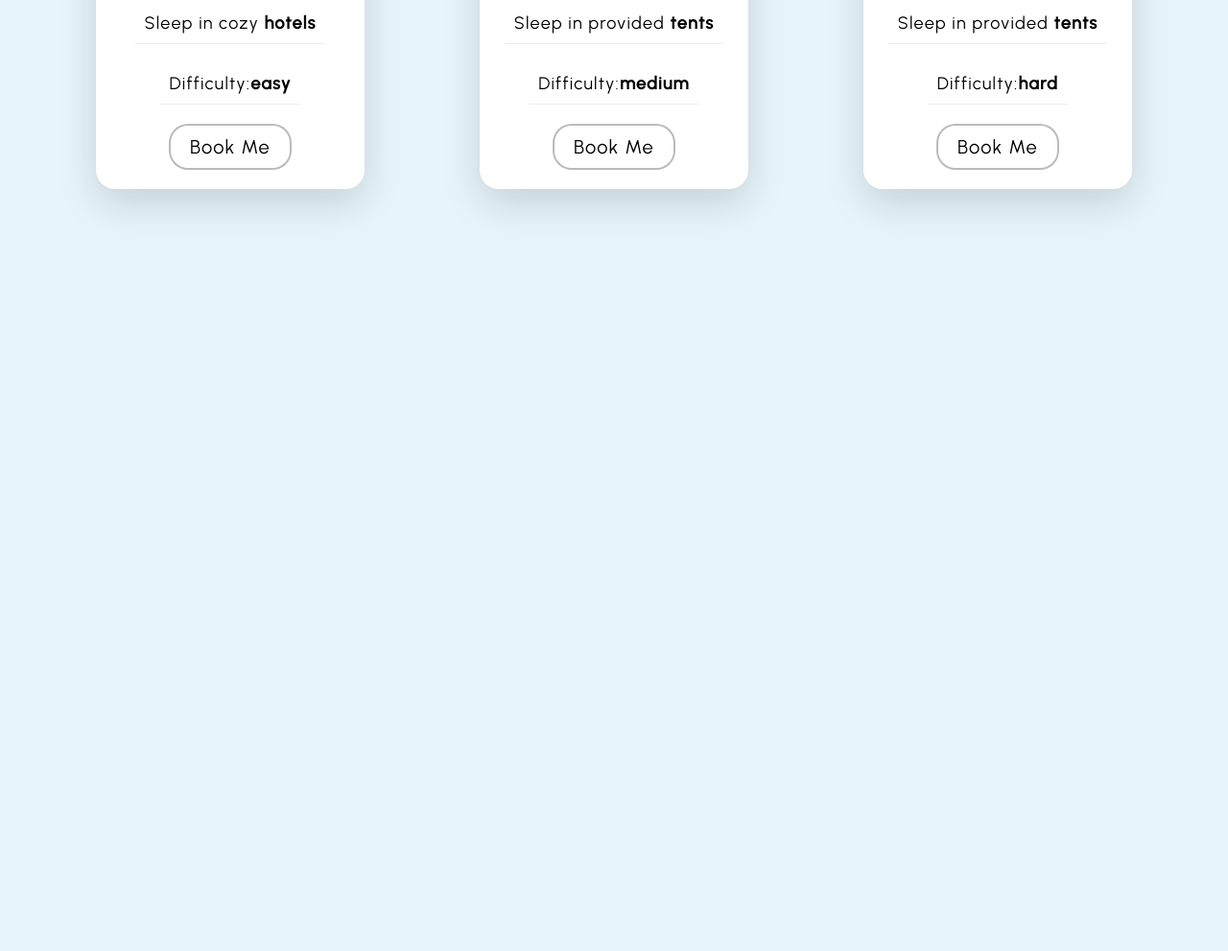
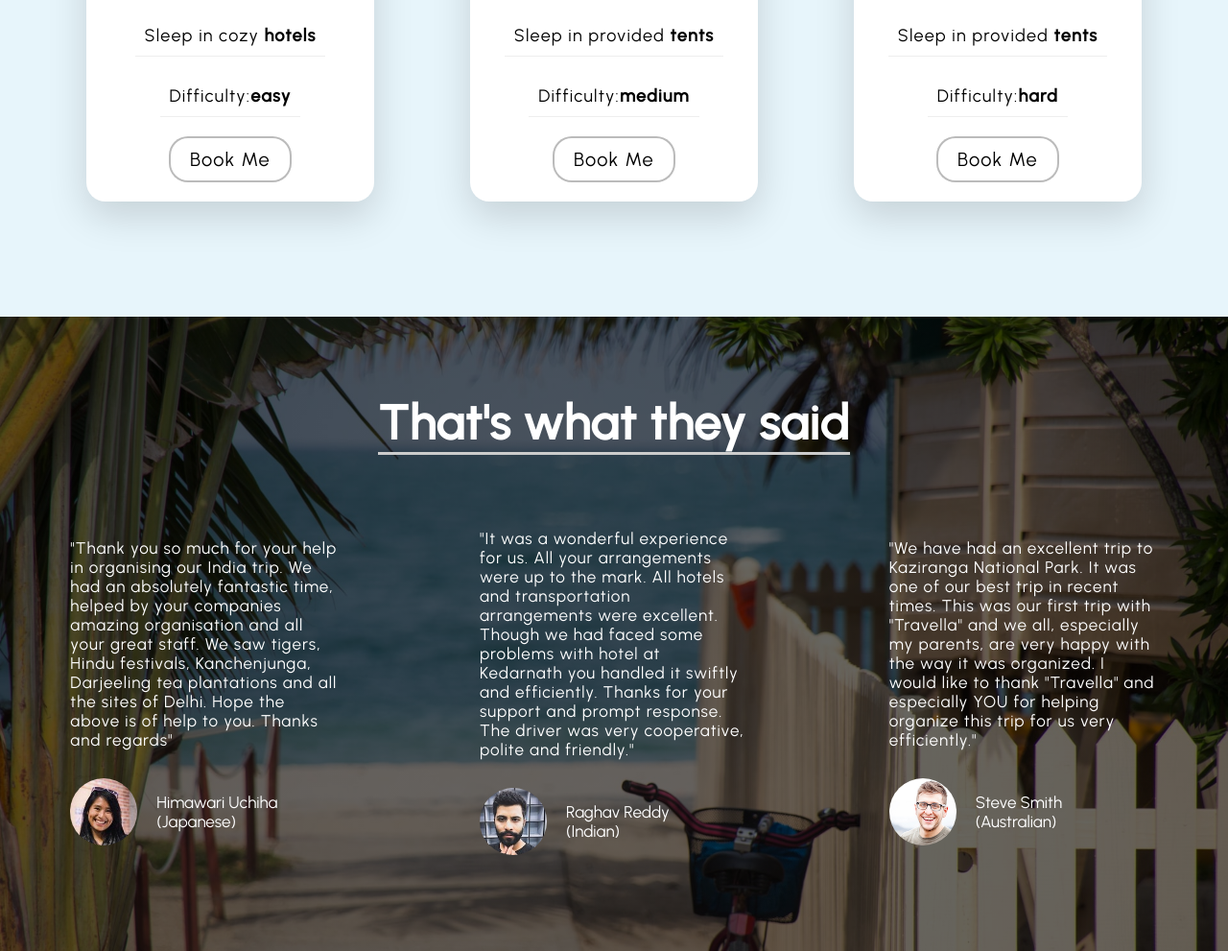
Before and after one commit to mdmusaibali/Travella, a plain HTML site: page index.html in a window 1280 px wide. Shown: the part 2968-3959 px from the top of the page at 96% size. Before the commit the page ends 3285 px from the top, so only its background shows below. Drawn offline with nearby package versions, Linux system fonts and the light colour scheme.

Commit message:
adding testimonials section

```diff
--- a/index.html
+++ b/index.html
@@ -232,5 +232,56 @@
         </div>
       </section>
     </div>
+    <div class="above-section-testimonial">
+      <p class="heading-primary margin-btm padding-tp">
+        <span class="testimonial-heading"
+          ><strong>That's what they said</strong></span
+        >
+      </p>
+      <section class="section-testimonials grid grid--3-cols grid-centered">
+        <div class="testimonial-box">
+          <blockquote class="quotetext">
+            "Thank you so much for your help in organising our India trip. We
+            had an absolutely fantastic time, helped by your companies amazing
+            organisation and all your great staff. We saw tigers, Hindu
+            festivals, Kanchenjunga, Darjeeling tea plantations and all the
+            sites of Delhi. Hope the above is of help to you. Thanks and
+            regards"
+          </blockquote>
+          <div class="testimonial">
+            <img src="img/customer-1.jpg" class="customer-image" />
+            <p>Himawari Uchiha<br />(Japanese)</p>
+          </div>
+        </div>
+        <div class="testimonial-box">
+          <blockquote class="quotetext">
+            "It was a wonderful experience for us. All your arrangements were up
+            to the mark. All hotels and transportation arrangements were
+            excellent. Though we had faced some problems with hotel at Kedarnath
+            you handled it swiftly and efficiently. Thanks for your support and
+            prompt response. The driver was very cooperative, polite and
+            friendly."
+          </blockquote>
+          <div class="testimonial">
+            <img src="img/customer-5.jpg" class="customer-image" />
+            <p>Raghav Reddy<br />(Indian)</p>
+          </div>
+        </div>
+        <div class="testimonial-box">
+          <blockquote class="quotetext">
+            "We have had an excellent trip to Kaziranga National Park. It was
+            one of our best trip in recent times. This was our first trip with
+            "Travella" and we all, especially my parents, are very happy with
+            the way it was organized. I would like to thank "Travella" and
+            especially YOU for helping organize this trip for us very
+            efficiently."
+          </blockquote>
+          <div class="testimonial">
+            <img src="img/steve.jpg" class="customer-image" />
+            <p>Steve Smith<br />(Australian)</p>
+          </div>
+        </div>
+      </section>
+    </div>
   </body>
 </html>
--- a/style.css
+++ b/style.css
@@ -82,6 +82,10 @@ html {
 }
 .border-btm {
   border-bottom: 1.5px solid rgba(0, 0, 0, 0.733);
+}
+.grid-centered {
+  align-items: center;
+  justify-content: center;
 }
 /*******************************SECTION HERO*****************************/
 .section-hero {
@@ -221,7 +225,7 @@ html {
 .price-card {
   background-color: #fff;
   overflow: hidden;
-  width: 70%;
+  width: 75%;
   display: flex;
   flex-direction: column;
   align-items: center;
@@ -255,3 +259,39 @@ html {
   padding: 0.2rem 0.5rem;
   border-radius: 0 0 1rem 1rem;
 }
+
+/*******************************SECTION TESTIMONIAL*****************************/
+.above-section-testimonial {
+  background-image: linear-gradient(rgba(0, 0, 0, 0.6), rgba(0, 0, 0, 0.6)),
+    url(img/beachhouse.jpg);
+  background-size: cover;
+  color: #fff;
+  background-attachment: fixed;
+  padding-bottom: 8rem;
+}
+.section-testimonials {
+  font-family: "Urbanist", sans-serif;
+}
+.customer-image {
+  width: 25%;
+  border-radius: 50%;
+}
+.quotetext {
+  margin-bottom: 3rem;
+  letter-spacing: 1px;
+}
+.testimonial-box {
+  width: 75%;
+  justify-self: center;
+  color: white;
+  font-size: 1.7rem;
+  padding: 2rem;
+}
+.testimonial-heading {
+  border-bottom: 3px solid #ccc;
+}
+.testimonial {
+  display: flex;
+  align-items: center;
+  gap: 2rem;
+}
```
Also changed, not shown: img/beachhouse.jpg (added), img/customer-1.jpg (added), img/customer-5.jpg (added), img/steve.jpg (added), img/testimonial-background.jpg (added).
